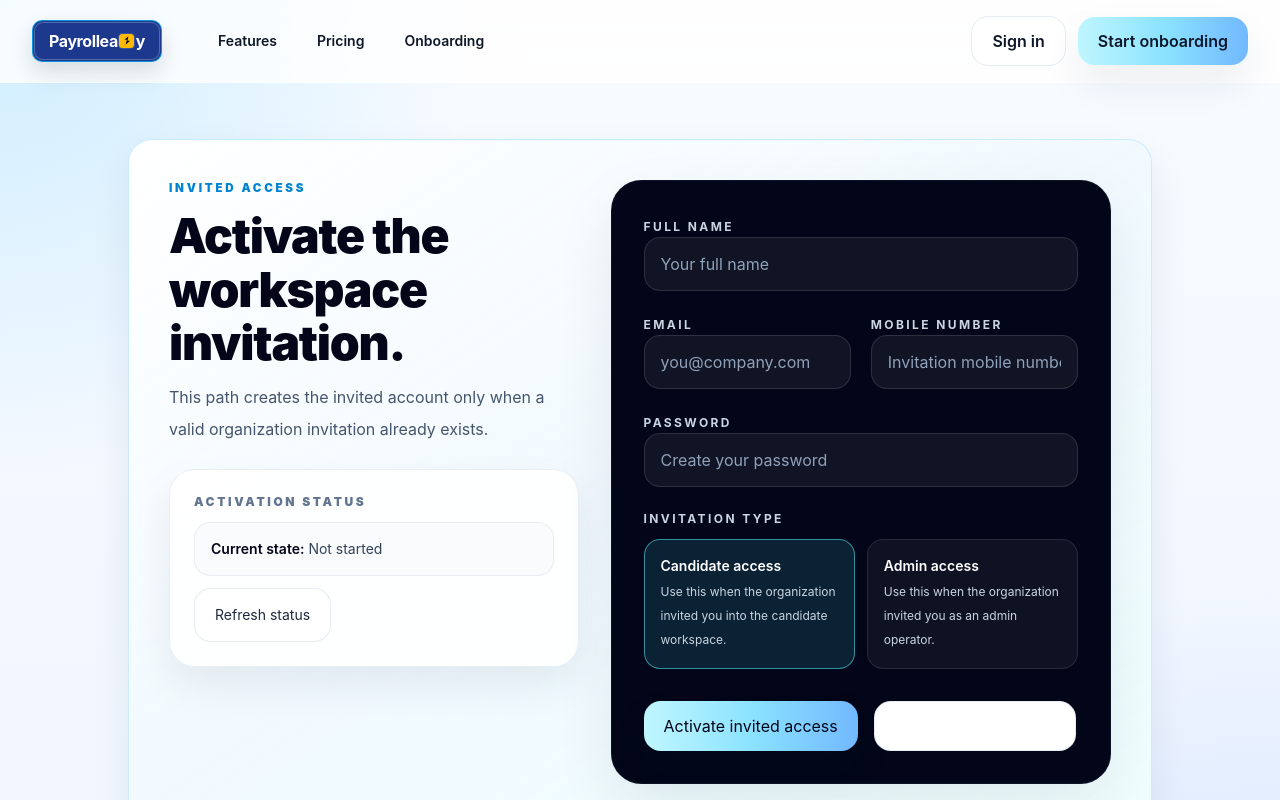
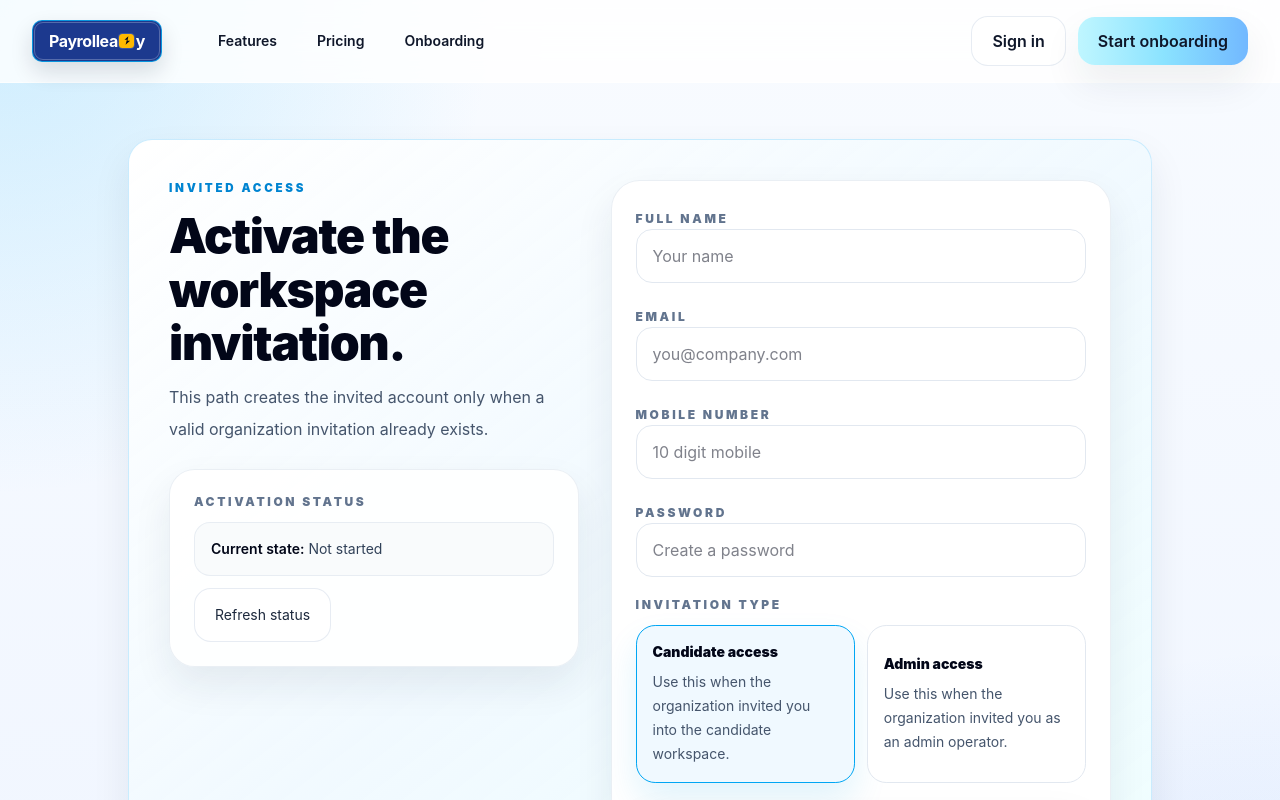
Before and after one commit to payrolleazy/version_2, a Next.js app: page /signup/invite in a window 1280 px wide. Shown: the top 800 px of the page. Built offline with nearby package versions, Linux system fonts and the light colour scheme.

Commit message:
Fix Cloudflare production build blockers

```diff
--- a/app/(public)/signup/invite/page.tsx
+++ b/app/(public)/signup/invite/page.tsx
@@ -1,12 +1,27 @@
+import { Suspense } from 'react';
 import { PublicPageFrame } from '@/components/public/PublicPageFrame';
 import { PublicSection } from '@/components/public/PublicSection';
 import { InvitedAccessActivationSurface } from '@/components/public/signup/InvitedAccessActivationSurface';
+
+function InvitedAccessActivationFallback() {
+  return (
+    <div className="mx-auto max-w-[64rem] rounded-[1.8rem] border border-slate-200/70 bg-white/95 p-6 shadow-[var(--shadow-card)]">
+      <div className="space-y-3">
+        <p className="text-[0.72rem] font-black uppercase tracking-[0.24em] text-sky-600">Invited access</p>
+        <h1 className="text-4xl font-black tracking-tight text-slate-950 sm:text-[3rem]">Loading invitation</h1>
+        <p className="text-base leading-8 text-slate-600">Preparing the secure workspace invitation flow.</p>
+      </div>
+    </div>
+  );
+}
 
 export default function InvitedAccessActivationPage() {
   return (
     <PublicPageFrame>
       <PublicSection>
-        <InvitedAccessActivationSurface />
+        <Suspense fallback={<InvitedAccessActivationFallback />}>
+          <InvitedAccessActivationSurface />
+        </Suspense>
       </PublicSection>
     </PublicPageFrame>
   );
--- a/components/candidate/onboarding/CandidateOnboardingSectionForm.tsx
+++ b/components/candidate/onboarding/CandidateOnboardingSectionForm.tsx
@@ -6,21 +6,34 @@ import { getSupabaseBrowserClientSingleton } from '@/lib/supabase/browser-single
 
 import CandidateActionButton from '@/components/candidate/ui/CandidateActionButton';
 import CandidateCallout from '@/components/candidate/ui/CandidateCallout';
+import type { OnboardingField } from '@/lib/onboardingFormSchema';
 
-interface Field {
-  name: string;
-  label: string;
-  type: string;
-  required?: boolean;
-  options?: string[];
-  dependsOn?: string;
-  dependsOnValue?: string;
+type CandidateOnboardingSession = {
+  access_token?: string;
+  user?: {
+    id?: string;
+    email?: string;
+    user_metadata?: {
+      full_name?: string;
+    };
+  };
+};
+
+type FormValue = string;
+type UpsertRecord = Record<string, unknown>;
+
+interface CandidateOnboardingSectionFormProps {
+  session: CandidateOnboardingSession | null;
+  fields: OnboardingField[];
+  title: string;
 }
 
-interface CandidateOnboardingSectionFormProps {
-  session: any;
-  fields: Field[];
-  title: string;
+function toInputValue(value: unknown): string {
+  if (value === null || value === undefined) {
+    return '';
+  }
+
+  return typeof value === 'string' ? value : String(value);
 }
 
 function CandidateField({
@@ -28,8 +41,8 @@ function CandidateField({
   value,
   onChange,
 }: {
-  field: Field;
-  value: any;
+  field: OnboardingField;
+  value: FormValue | undefined;
   onChange: (event: React.ChangeEvent<HTMLInputElement | HTMLSelectElement | HTMLTextAreaElement>) => void;
 }) {
   const baseInputClassName =
@@ -44,7 +57,7 @@ function CandidateField({
           rows={4}
           name={field.name}
           id={field.name}
-          value={value || ''}
+          value={value ?? ''}
           onChange={onChange}
           className={baseInputClassName}
           required={field.required}
@@ -56,7 +69,7 @@ function CandidateField({
         <select
           name={field.name}
           id={field.name}
-          value={value || ''}
+          value={value ?? ''}
           onChange={onChange}
           className={baseInputClassName}
           required={field.required}
@@ -76,7 +89,7 @@ function CandidateField({
           type={field.type}
           name={field.name}
           id={field.name}
-          value={value || ''}
+          value={value ?? ''}
           onChange={onChange}
           className={baseInputClassName}
           required={field.required}
@@ -114,8 +127,8 @@ export default function CandidateOnboardingSectionForm({
   fields,
   title,
 }: CandidateOnboardingSectionFormProps) {
-  const [baseRecord, setBaseRecord] = useState<{ [key: string]: any } | null>(null);
-  const [formData, setFormData] = useState<{ [key: string]: any }>({});
+  const [baseRecord, setBaseRecord] = useState<UpsertRecord | null>(null);
+  const [formData, setFormData] = useState<Record<string, FormValue>>({});
   const [isSubmitting, setIsSubmitting] = useState(false);
   const [message, setMessage] = useState<{ type: 'success' | 'error'; text: string } | null>(null);
 
@@ -135,11 +148,12 @@ export default function CandidateOnboardingSectionForm({
         return;
       }
 
-      setBaseRecord(data);
+      const safeRecord = (data ?? null) as UpsertRecord | null;
+      setBaseRecord(safeRecord);
 
-      const initialSectionData: { [key: string]: any } = {};
+      const initialSectionData: Record<string, FormValue> = {};
       fields.forEach((field) => {
-        initialSectionData[field.name] = data?.[field.name] ?? '';
+        initialSectionData[field.name] = toInputValue(safeRecord?.[field.name]);
       });
       setFormData(initialSectionData);
     };
@@ -160,7 +174,11 @@ export default function CandidateOnboardingSectionForm({
     setIsSubmitting(true);
 
     try {
-      const processedData = { ...formData };
+      if (!session?.user?.id || !session.access_token) {
+        throw new Error('Your session has expired. Please sign in again.');
+      }
+
+      const processedData: UpsertRecord = { ...formData };
 
       fields.forEach((field) => {
         if (!field.required && processedData[field.name] === '') {
@@ -168,20 +186,17 @@ export default function CandidateOnboardingSectionForm({
         }
       });
 
-      const completePayload = { ...baseRecord, ...processedData };
-      const payload = {
-        config_id: 'ebcda741-8118-4ec0-8180-d6cbc73153d0',
-        input_rows: [
-          {
-            ...completePayload,
-            user_id: session.user.id,
-          },
-        ],
-      };
+      const completePayload: UpsertRecord = { ...(baseRecord ?? {}), ...processedData };
+      const inputRows: UpsertRecord[] = [
+        {
+          ...completePayload,
+          user_id: session.user.id,
+        },
+      ];
 
       const result = await callBulkUpsertGateway(
         'ebcda741-8118-4ec0-8180-d6cbc73153d0',
-        { input_rows: payload.input_rows },
+        { input_rows: inputRows },
         session.access_token,
       );
 
@@ -191,10 +206,10 @@ export default function CandidateOnboardingSectionForm({
 
       setBaseRecord(completePayload);
       setMessage({ type: 'success', text: `${title} saved successfully.` });
-    } catch (error: any) {
+    } catch (error) {
       setMessage({
         type: 'error',
-        text: error.message || 'Something went wrong while saving this section.',
+        text: error instanceof Error ? error.message : 'Something went wrong while saving this section.',
       });
     } finally {
       setIsSubmitting(false);
--- a/components/public/signin/SignInHrmsShowcase.tsx
+++ b/components/public/signin/SignInHrmsShowcase.tsx
@@ -51,7 +51,7 @@ export function SignInHrmsShowcase() {
     <div className="pointer-events-none hidden xl:block">
       <div className="mx-auto max-w-[620px]">
         <div className="mb-3 text-center">
-          <p className="text-[16px] font-black tracking-[0.22em] text-slate-900">PEOPLE'S PLATFORM</p>
+          <p className="text-[16px] font-black tracking-[0.22em] text-slate-900">{"PEOPLE'S PLATFORM"}</p>
           <p className="mt-1 text-[9px] font-semibold tracking-[0.42em] text-slate-400">INTEGRATED HRMS CONTROL CENTER</p>
         </div>
 
--- a/components/public/signup/InvitedAccessActivationSurface.tsx
+++ b/components/public/signup/InvitedAccessActivationSurface.tsx
@@ -1,6 +1,6 @@
 'use client';
 
-import { useEffect, useMemo, useState } from 'react';
+import { useCallback, useEffect, useMemo, useState } from 'react';
 import { useRouter, useSearchParams } from 'next/navigation';
 import { ActionButton, ActionLink } from '@/components/ui/ActionButton';
 import { PublicSectionCard } from '@/components/public/PublicSection';
@@ -92,16 +92,16 @@ export function InvitedAccessActivationSurface() {
 
   const canPoll = useMemo(() => jobId.length > 0 && !isTerminalStatus(jobStatus), [jobId, jobStatus]);
 
-  function syncQuery(nextJobId: string, nextEmail: string, nextRole: InvitationRole) {
+  const syncQuery = useCallback((nextJobId: string, nextEmail: string, nextRole: InvitationRole) => {
     const params = new URLSearchParams();
     if (nextJobId) params.set('job_id', nextJobId);
     if (nextEmail) params.set('email', nextEmail);
     if (nextRole) params.set('role', nextRole);
     const query = params.toString();
     router.replace(query ? `/signup/invite?${query}` : '/signup/invite');
-  }
+  }, [router]);
 
-  async function pollStatus(targetJobId: string, targetEmail: string, silent = false) {
+  const pollStatus = useCallback(async (targetJobId: string, targetEmail: string, silent = false) => {
     if (!targetJobId) {
       return;
     }
@@ -125,8 +125,8 @@ export function InvitedAccessActivationSurface() {
       setNextSteps(payload.next_steps ?? null);
 
       const resolvedEmail = payload.job.email || targetEmail;
-      if (resolvedEmail && resolvedEmail !== email) {
-        setEmail(resolvedEmail);
+      if (resolvedEmail) {
+        setEmail((currentEmail) => (resolvedEmail !== currentEmail ? resolvedEmail : currentEmail));
       }
     } catch (pollError) {
       setError(pollError instanceof Error ? pollError.message : 'Could not read signup status.');
@@ -135,7 +135,7 @@ export function InvitedAccessActivationSurface() {
         setIsPolling(false);
       }
     }
-  }
+  }, []);
 
   useEffect(() => {
     if (!initialJobId) {
@@ -143,7 +143,7 @@ export function InvitedAccessActivationSurface() {
     }
 
     void pollStatus(initialJobId, initialEmail);
-  }, [initialEmail, initialJobId]);
+  }, [initialEmail, initialJobId, pollStatus]);
 
   useEffect(() => {
     if (!canPoll) {
@@ -157,7 +157,7 @@ export function InvitedAccessActivationSurface() {
     return () => {
       window.clearInterval(intervalId);
     };
-  }, [canPoll, email, jobId]);
+  }, [canPoll, email, jobId, pollStatus]);
 
   async function handleSubmit(event: React.FormEvent<HTMLFormElement>) {
     event.preventDefault();
@@ -263,88 +263,96 @@ export function InvitedAccessActivationSurface() {
           ) : null}
         </div>
 
-        <div className="rounded-[1.9rem] border border-slate-900/90 bg-slate-950 p-7 text-white shadow-[var(--shadow-soft)] sm:p-8">
-          <form className="space-y-6" onSubmit={handleSubmit}>
-            <div className="grid gap-5 md:grid-cols-2">
-              <label className="block space-y-2 md:col-span-2">
-                <span className="text-xs font-bold uppercase tracking-[0.2em] text-slate-300">Full name</span>
+        <div className="rounded-[1.8rem] border border-slate-200/70 bg-white/95 p-6 shadow-[var(--shadow-card)]">
+          <form className="space-y-5" onSubmit={handleSubmit}>
+            <div className="space-y-2">
+              <label className="text-xs font-black uppercase tracking-[0.22em] text-slate-500" htmlFor="invited-full-name">
+                Full name
+              </label>
               <input
+                id="invited-full-name"
                 type="text"
                 value={fullName}
                 onChange={(event) => setFullName(event.target.value)}
                 required
-                  className="w-full rounded-[1rem] border border-white/12 bg-white/6 px-4 py-3.5 text-sm text-white outline-none transition placeholder:text-slate-400 focus:border-cyan-300/45 focus:bg-white/10"
-                  placeholder="Your full name"
+                className="w-full rounded-[1rem] border border-slate-200 bg-white px-4 py-3.5 text-sm text-slate-950 outline-none transition focus:border-sky-400 focus:ring-4 focus:ring-sky-100"
+                placeholder="Your name"
               />
+            </div>
+
+            <div className="space-y-2">
+              <label className="text-xs font-black uppercase tracking-[0.22em] text-slate-500" htmlFor="invited-email">
+                Email
               </label>
-
-              <label className="block space-y-2">
-                <span className="text-xs font-bold uppercase tracking-[0.2em] text-slate-300">Email</span>
               <input
+                id="invited-email"
                 type="email"
                 value={email}
                 onChange={(event) => setEmail(event.target.value)}
                 required
-                  autoComplete="email"
-                  className="w-full rounded-[1rem] border border-white/12 bg-white/6 px-4 py-3.5 text-sm text-white outline-none transition placeholder:text-slate-400 focus:border-cyan-300/45 focus:bg-white/10"
+                className="w-full rounded-[1rem] border border-slate-200 bg-white px-4 py-3.5 text-sm text-slate-950 outline-none transition focus:border-sky-400 focus:ring-4 focus:ring-sky-100"
                 placeholder="you@company.com"
               />
+            </div>
+
+            <div className="space-y-2">
+              <label className="text-xs font-black uppercase tracking-[0.22em] text-slate-500" htmlFor="invited-mobile">
+                Mobile number
               </label>
-
-              <label className="block space-y-2">
-                <span className="text-xs font-bold uppercase tracking-[0.2em] text-slate-300">Mobile number</span>
               <input
+                id="invited-mobile"
                 type="tel"
                 value={mobileNumber}
                 onChange={(event) => setMobileNumber(event.target.value)}
                 required
-                  autoComplete="tel"
-                  className="w-full rounded-[1rem] border border-white/12 bg-white/6 px-4 py-3.5 text-sm text-white outline-none transition placeholder:text-slate-400 focus:border-cyan-300/45 focus:bg-white/10"
-                  placeholder="Invitation mobile number"
+                className="w-full rounded-[1rem] border border-slate-200 bg-white px-4 py-3.5 text-sm text-slate-950 outline-none transition focus:border-sky-400 focus:ring-4 focus:ring-sky-100"
+                placeholder="10 digit mobile"
               />
+            </div>
+
+            <div className="space-y-2">
+              <label className="text-xs font-black uppercase tracking-[0.22em] text-slate-500" htmlFor="invited-password">
+                Password
               </label>
-
-              <label className="block space-y-2 md:col-span-2">
-                <span className="text-xs font-bold uppercase tracking-[0.2em] text-slate-300">Password</span>
               <input
+                id="invited-password"
                 type="password"
                 value={password}
                 onChange={(event) => setPassword(event.target.value)}
                 required
-                  minLength={8}
-                  autoComplete="new-password"
-                  className="w-full rounded-[1rem] border border-white/12 bg-white/6 px-4 py-3.5 text-sm text-white outline-none transition placeholder:text-slate-400 focus:border-cyan-300/45 focus:bg-white/10"
-                  placeholder="Create your password"
+                className="w-full rounded-[1rem] border border-slate-200 bg-white px-4 py-3.5 text-sm text-slate-950 outline-none transition focus:border-sky-400 focus:ring-4 focus:ring-sky-100"
+                placeholder="Create a password"
               />
-              </label>
             </div>
 
             <div className="space-y-3">
-              <p className="text-xs font-bold uppercase tracking-[0.2em] text-slate-300">Invitation type</p>
+              <p className="text-xs font-black uppercase tracking-[0.22em] text-slate-500">Invitation type</p>
               <div className="grid gap-3 sm:grid-cols-2">
                 {ROLE_OPTIONS.map((option) => {
                   const selected = invitationRole === option.value;
+
                   return (
                     <button
                       key={option.value}
                       type="button"
                       onClick={() => setInvitationRole(option.value)}
-                      className={`rounded-[1rem] border px-4 py-4 text-left transition ${selected ? 'border-cyan-300/55 bg-cyan-300/12' : 'border-white/10 bg-white/5 hover:bg-white/8'}`}
+                      className={`rounded-[1.2rem] border px-4 py-4 text-left transition ${
+                        selected
+                          ? 'border-sky-500 bg-sky-50 shadow-[0_18px_34px_rgba(14,165,233,0.12)]'
+                          : 'border-slate-200 bg-white hover:border-sky-300'
+                      }`}
                     >
-                      <div className="text-sm font-semibold text-white">{option.label}</div>
-                      <div className="mt-1 text-xs leading-6 text-slate-300">{option.description}</div>
+                      <p className="text-sm font-black text-slate-950">{option.label}</p>
+                      <p className="mt-2 text-sm leading-6 text-slate-600">{option.description}</p>
                     </button>
                   );
                 })}
               </div>
             </div>
 
-            <div className="flex flex-wrap gap-4 pt-2">
-              <ActionButton type="submit" disabled={isSubmitting || isPolling}>
-                {isSubmitting ? 'Starting activation...' : 'Activate invited access'}
+            <ActionButton type="submit" className="w-full" disabled={isSubmitting}>
+              {isSubmitting ? 'Starting activation...' : 'Start activation'}
             </ActionButton>
-              <ActionLink href="/signin" variant="secondary">Already have access</ActionLink>
-            </div>
           </form>
         </div>
       </div>
```
Also changed, not shown: app/(public)/purchase/page.tsx (+16 -1 lines), app/(public)/signin/page.tsx (+18 -1 lines), app/(public)/signup/activate/page.tsx (+16 -1 lines), components/candidate/documents/CandidateDocumentUploadDialog.tsx (+36 -38 lines), components/candidate/onboarding/CandidateOnboardingSectionDialog.tsx (+14 -4 lines), lib/onboardingFormSchema.ts (+17 -1 lines). Lines whose indentation alone changed are shown as unchanged.
